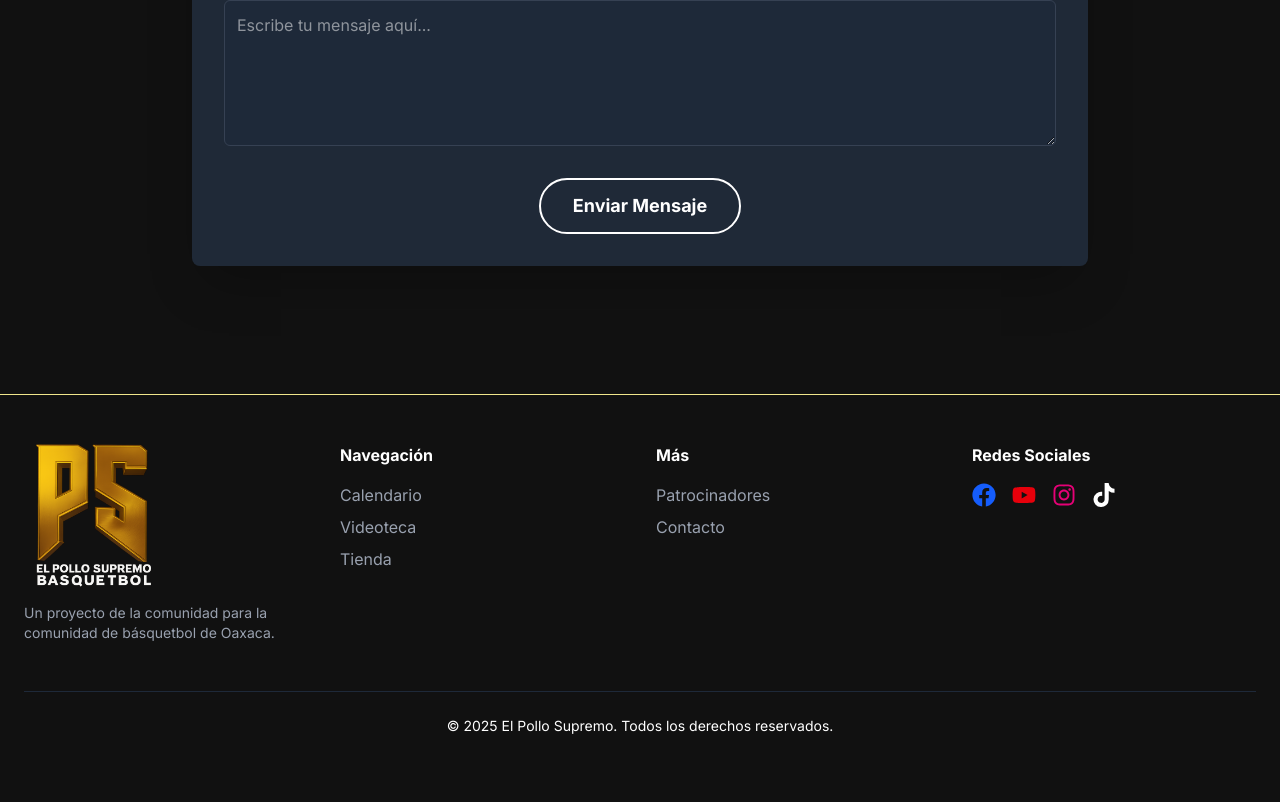
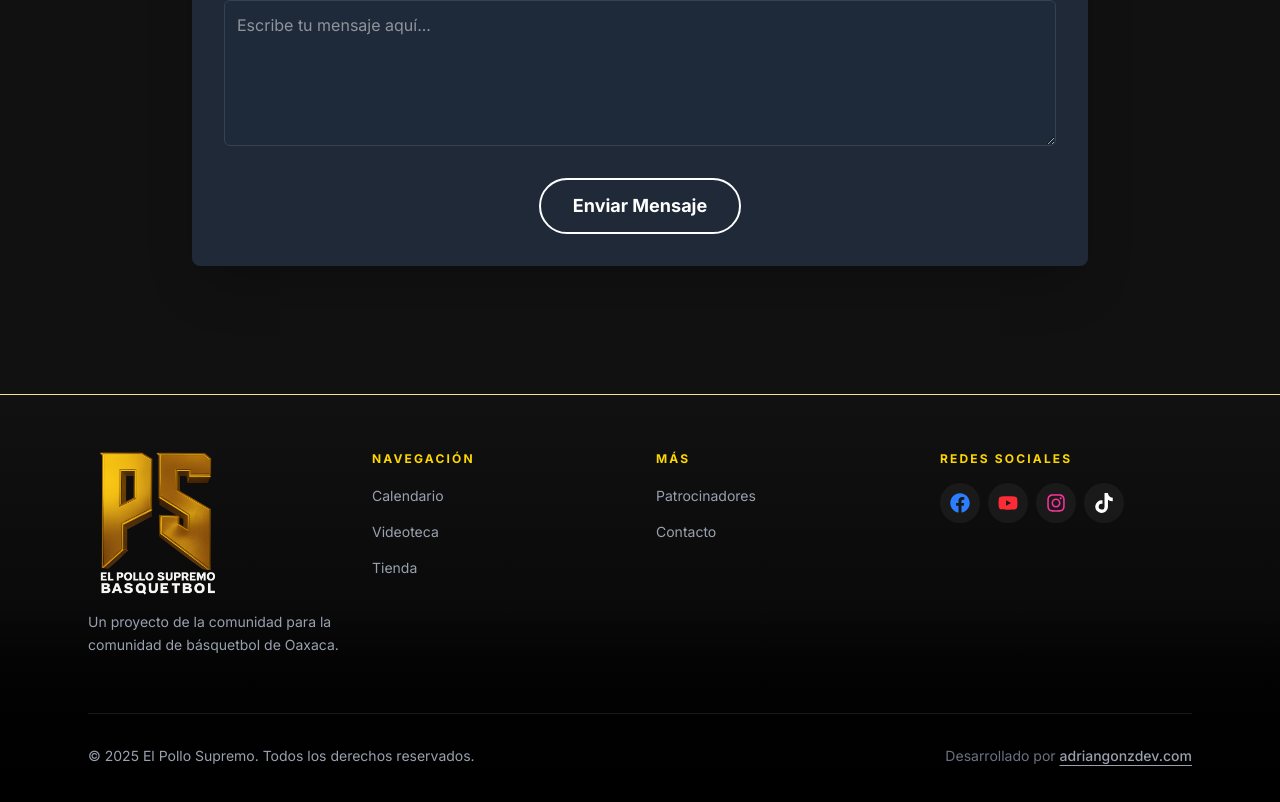
Before and after one commit to AdrianGonzalez878/el-pollo-supremo-web, a Next.js app: page /contacto in a window 1280 px wide. Shown: the part 1084-1886 px from the top of the page. Built offline with nearby package versions, Linux system fonts and the light colour scheme.

Commit message:
Calendario con año, footer, patrocinadores, Vercel Analytics

```diff
--- a/app/(site)/patrocinadores/page.tsx
+++ b/app/(site)/patrocinadores/page.tsx
@@ -15,7 +15,7 @@ export default async function PatrocinadoresPage() {
           <h1 className="text-3xl sm:text-4xl md:text-5xl font-extrabold text-dorado-el-pollo">
             Nuestros Patrocinadores
           </h1>
-          <p className="text-dorado-el-pollo-claro mt-3 max-w-2xl mx-auto">
+          <p className="text-white mt-3 max-w-2xl mx-auto leading-relaxed">
             Un agradecimiento especial a las marcas y personas que apoyan el básquetbol en Oaxaca.
           </p>
         </div>
@@ -66,7 +66,7 @@ export default async function PatrocinadoresPage() {
               <h2 className="text-2xl md:text-3xl font-bold text-dorado-el-pollo mb-4">
                 ¿Quieres ser parte de la familia?
               </h2>
-              <p className="text-dorado-el-pollo-claro mb-8">
+              <p className="text-white mb-8 leading-relaxed">
                 Expón tu marca ante miles de aficionados al básquetbol en todo el estado y apoya el
                 deporte local. ¡Contáctanos para conocer nuestros paquetes de patrocinio!
               </p>
--- a/app/layout.tsx
+++ b/app/layout.tsx
@@ -1,6 +1,8 @@
 // app/layout.tsx
 import type { Metadata } from "next";
 import { Inter } from "next/font/google";
+import { Analytics } from "@vercel/analytics/next";
+import { SpeedInsights } from "@vercel/speed-insights/next";
 import "./globals.css";
 
 const inter = Inter({ subsets: ["latin"] });
@@ -20,6 +22,8 @@ export default function RootLayout({
     <html lang="es">
       <body className={`${inter.className} bg-negro-el-pollo text-dorado-el-pollo-claro`}>
         {children}
+        <Analytics />
+        <SpeedInsights />
       </body>
     </html>
   );
--- a/components/Footer.tsx
+++ b/components/Footer.tsx
@@ -1,81 +1,133 @@
-import Link from 'next/link';
-import Image from 'next/image';
+import Link from "next/link";
+import Image from "next/image";
 import { FaFacebook, FaYoutube, FaInstagram, FaTiktok } from "react-icons/fa";
+
+const sectionTitle =
+  "text-xs font-bold tracking-[0.18em] text-dorado-el-pollo uppercase mb-4";
+
+const footerLink =
+  "text-gray-400 hover:text-dorado-el-pollo transition-colors text-sm inline-flex items-center gap-1";
 
 export function Footer() {
   const currentYear = new Date().getFullYear();
 
   return (
-    <footer className="bg-negro-el-pollo mt-16 border-t border-dorado-el-pollo/10">
-      <div className="container mx-auto px-6 py-12">
-
-        {/* Sección principal de 4 columnas */}
-        <div className="grid grid-cols-1 sm:grid-cols-2 md:grid-cols-4 gap-8 text-center sm:text-left">
-
-          {/* Columna 1: Logo y descripción */}
+    <footer className="mt-16 border-t border-dorado-el-pollo/20 bg-gradient-to-b from-negro-el-pollo via-[#0a0a0a] to-black">
+      <div className="container mx-auto px-6 py-14 max-w-6xl">
+        <div className="grid grid-cols-1 sm:grid-cols-2 lg:grid-cols-4 gap-10 lg:gap-8 text-center sm:text-left">
           <div className="flex flex-col items-center sm:items-start">
-            <Link href="/" className="mb-4">
+            <Link href="/" className="mb-4 inline-block rounded-lg ring-1 ring-transparent hover:ring-dorado-el-pollo/30 transition-[box-shadow]">
               <Image
-                src="/logo.png" // Asegúrate que la ruta a tu logo sea correcta
+                src="/logo.png"
                 alt="Logo de El Pollo Supremo"
                 width={150}
                 height={40}
                 className="w-36 h-auto"
               />
             </Link>
-            {/* Usamos el texto que ya tenías */}
-            <p className="text-sm text-gray-400">
+            <p className="text-sm text-gray-400 leading-relaxed max-w-xs">
               Un proyecto de la comunidad para la comunidad de básquetbol de Oaxaca.
             </p>
           </div>
 
-          {/* Columna 2: Navegación */}
           <div>
-            <h3 className="font-bold text-white mb-4">Navegación</h3>
-            <ul className="space-y-2">
-              <li><Link href="/calendario" className="text-gray-400 hover:text-dorado-el-pollo transition-colors">Calendario</Link></li>
-              <li><Link href="/videoteca" className="text-gray-400 hover:text-dorado-el-pollo transition-colors">Videoteca</Link></li>
-              <li><Link href="/tienda" className="text-gray-400 hover:text-dorado-el-pollo transition-colors">Tienda</Link></li>
+            <h3 className={sectionTitle}>Navegación</h3>
+            <ul className="space-y-3">
+              <li>
+                <Link href="/calendario" className={footerLink}>
+                  Calendario
+                </Link>
+              </li>
+              <li>
+                <Link href="/videoteca" className={footerLink}>
+                  Videoteca
+                </Link>
+              </li>
+              <li>
+                <Link href="/tienda" className={footerLink}>
+                  Tienda
+                </Link>
+              </li>
             </ul>
           </div>
 
-          {/* Columna 3: Más Enlaces */}
           <div>
-            <h3 className="font-bold text-white mb-4">Más</h3>
-            <ul className="space-y-2">
-              <li><Link href="/patrocinadores" className="text-gray-400 hover:text-dorado-el-pollo transition-colors">Patrocinadores</Link></li>
-              <li><Link href="/contacto" className="text-gray-400 hover:text-dorado-el-pollo transition-colors">Contacto</Link></li>
+            <h3 className={sectionTitle}>Más</h3>
+            <ul className="space-y-3">
+              <li>
+                <Link href="/patrocinadores" className={footerLink}>
+                  Patrocinadores
+                </Link>
+              </li>
+              <li>
+                <Link href="/contacto" className={footerLink}>
+                  Contacto
+                </Link>
+              </li>
             </ul>
           </div>
 
-          {/* Columna 4: Redes Sociales (con tus enlaces y colores) */}
-          <div>
-            <h3 className="font-bold text-white mb-4">Redes Sociales</h3>
-            <div className="flex justify-center sm:justify-start space-x-4">
-              <a href="https://www.facebook.com/ElPolloSumpremoTLAXIACO?mibextid=wwXIfr&rdid=Czg3iVU9raN3lte5&share_url=https%3A%2F%2Fwww.facebook.com%2Fshare%2F1AvNYMnNvQ%2F%3Fmibextid%3DwwXIfr#" target="_blank" rel="noopener noreferrer" aria-label="Facebook" className="transition-transform hover:scale-110">
-                <FaFacebook className="w-6 h-6 text-blue-600" />
+          <div className="flex flex-col items-center sm:items-start">
+            <h3 className={sectionTitle}>Redes sociales</h3>
+            <div className="flex flex-wrap justify-center sm:justify-start gap-2">
+              <a
+                href="https://www.facebook.com/ElPolloSumpremoTLAXIACO?mibextid=wwXIfr&rdid=Czg3iVU9raN3lte5&share_url=https%3A%2F%2Fwww.facebook.com%2Fshare%2F1AvNYMnNvQ%2F%3Fmibextid%3DwwXIfr#"
+                target="_blank"
+                rel="noopener noreferrer"
+                aria-label="Facebook"
+                className="rounded-full p-2.5 bg-white/5 text-blue-500 hover:bg-white/10 hover:scale-105 transition-all"
+              >
+                <FaFacebook className="w-5 h-5" />
               </a>
-              <a href="https://www.youtube.com/@pollosupremotlaxiaco" target="_blank" rel="noopener noreferrer" aria-label="YouTube" className="transition-transform hover:scale-110">
-                <FaYoutube className="w-6 h-6 text-red-600" />
+              <a
+                href="https://www.youtube.com/@pollosupremotlaxiaco"
+                target="_blank"
+                rel="noopener noreferrer"
+                aria-label="YouTube"
+                className="rounded-full p-2.5 bg-white/5 text-red-500 hover:bg-white/10 hover:scale-105 transition-all"
+              >
+                <FaYoutube className="w-5 h-5" />
               </a>
-              <a href="https://www.instagram.com/el_pollo_supremo_/?fbclid=IwY2xjawLfwudleHRuA2FlbQIxMABicmlkETFNcjhTWFVzUnR0d1d3eTJJAR4bZ_j1WerC4c2nLxwr410NMt7O0elJ0V4jK4K0WexCNKbCaiuRODgS__G9dg_aem_DPhhaQWQ9IO3s0E_5LA4Gw#" target="_blank" rel="noopener noreferrer" aria-label="Instagram" className="transition-transform hover:scale-110">
-                <FaInstagram className="w-6 h-6 text-pink-600" />
+              <a
+                href="https://www.instagram.com/el_pollo_supremo_/?fbclid=IwY2xjawLfwudleHRuA2FlbQIxMABicmlkETFNcjhTWFVzUnR0d1d3eTJJAR4bZ_j1WerC4c2nLxwr410NMt7O0elJ0V4jK4K0WexCNKbCaiuRODgS__G9dg_aem_DPhhaQWQ9IO3s0E_5LA4Gw#"
+                target="_blank"
+                rel="noopener noreferrer"
+                aria-label="Instagram"
+                className="rounded-full p-2.5 bg-white/5 text-pink-500 hover:bg-white/10 hover:scale-105 transition-all"
+              >
+                <FaInstagram className="w-5 h-5" />
               </a>
-              <a href="https://www.tiktok.com/@el.pollo.supremo?fbclid=IwY2xjawLfwihleHRuA2FlbQIxMABicmlkETFzOXZpMUhLQ3JxSnZXc1B2AR6PCALDdEMY7A47VvCLClhc1AZM08PheBNV619hvL9RE6GeKHmGEsAJAn6JnQ_aem_goqynyFfxxaUz74frvh0qA" target="_blank" rel="noopener noreferrer" aria-label="TikTok" className="transition-transform hover:scale-110">
-                {/* Cambiado a blanco para que sea visible en fondo negro */}
-                <FaTiktok className="w-6 h-6 text-white" />
+              <a
+                href="https://www.tiktok.com/@el.pollo.supremo?fbclid=IwY2xjawLfwihleHRuA2FlbQIxMABicmlkETFzOXZpMUhLQ3JxSnZXc1B2AR6PCALDdEMY7A47VvCLClhc1AZM08PheBNV619hvL9RE6GeKHmGEsAJAn6JnQ_aem_goqynyFfxxaUz74frvh0qA"
+                target="_blank"
+                rel="noopener noreferrer"
+                aria-label="TikTok"
+                className="rounded-full p-2.5 bg-white/5 text-white hover:bg-white/10 hover:scale-105 transition-all"
+              >
+                <FaTiktok className="w-5 h-5" />
               </a>
             </div>
           </div>
         </div>
 
-        {/* Barra de copyright inferior (con tus clases para el hover) */}
-        <div className="mt-12 border-t border-gray-800 pt-6 text-center text-sm footer-container">
-          <p className="footer-text cursor-pointer">
-            &copy; {currentYear} El Pollo Supremo. Todos los derechos reservados.
-          </p>
+        <div className="mt-14 pt-8 border-t border-white/10">
+          <div className="flex flex-col sm:flex-row flex-wrap items-center justify-center sm:justify-between gap-3 sm:gap-6 text-center sm:text-left text-sm text-gray-400">
+            <p className="shrink-0">
+              &copy; {currentYear} El Pollo Supremo. Todos los derechos reservados.
+            </p>
+            <p className="text-gray-500 shrink-0">
+              Desarrollado por{" "}
+              <a
+                href="https://adriangonzdev.com"
+                target="_blank"
+                rel="noopener noreferrer"
+                className="text-gray-400 hover:text-dorado-el-pollo transition-colors font-medium underline underline-offset-4 decoration-dorado-el-pollo/25 hover:decoration-dorado-el-pollo/60"
+              >
+                adriangonzdev.com
+              </a>
+            </p>
+          </div>
         </div>
-
       </div>
     </footer>
   );
--- a/lib/sanity/loaders.ts
+++ b/lib/sanity/loaders.ts
@@ -90,7 +90,9 @@ function mapPartidoToGame(doc: {
         weekday: "short",
         day: "numeric",
         month: "short",
+        year: "numeric",
       })
+      .replace(/\./g, "")
       .toUpperCase(),
     time: formatTime(doc.time),
     merce_link: doc.merce_link,
--- a/package.json
+++ b/package.json
@@ -12,6 +12,8 @@
     "studio": "sanity dev --port 3333"
   },
   "dependencies": {
+    "@vercel/analytics": "^1.5.0",
+    "@vercel/speed-insights": "^1.2.0",
     "@sanity/client": "^7.21.0",
     "@sanity/image-url": "^2.1.1",
     "embla-carousel-react": "^8.6.0",
```
Also changed, not shown: app/(site)/calendario/page.tsx (+60 -17 lines), lib/calendar-date.ts (added, +38 -0 lines), 1 other file (tests, documents, lock files or other folders).
